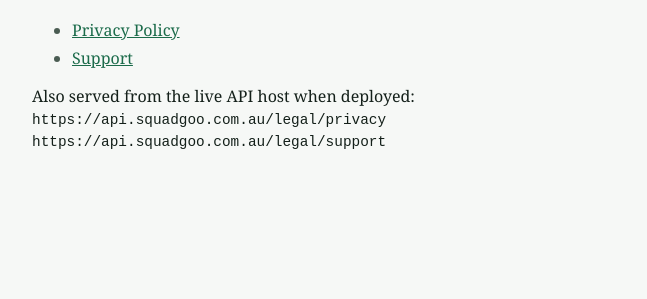
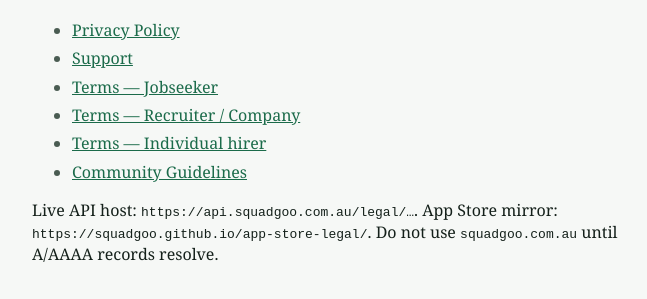
Before and after one commit to SQUADGOO/app-store-legal, a plain HTML site: page index.html in a window 1280 px wide. Shown: the part 107-406 px from the top of the page, without its empty margins (288-935 px from the left). Drawn offline with Linux system fonts and the light colour scheme.

Commit message:
Point Support to live API privacy URL; clarify DNS note

```diff
--- a/index.html
+++ b/index.html
@@ -7,9 +7,9 @@
   <style>
     body { margin: 0; font-family: Georgia, serif; background: #f6f8f6; color: #14201a; }
     main { max-width: 40rem; margin: 0 auto; padding: 2.5rem 1.25rem; }
+    .draft { display: inline-block; padding: 0.45rem 0.7rem; border: 1px solid #e0b86a; background: #fff8e8; color: #7a4a00; font-family: "Segoe UI", sans-serif; font-size: 0.8rem; font-weight: 600; }
     a { color: #1b6b4a; }
     li { margin: 0.4rem 0; color: #4a5c52; }
-    code { font-family: ui-monospace, monospace; font-size: 0.9em; }
   </style>
 </head>
 <body>
@@ -18,11 +18,12 @@
     <ul>
       <li><a href="./privacy.html">Privacy Policy</a></li>
       <li><a href="./support.html">Support</a></li>
+      <li><a href="./terms/jobseeker.html">Terms — Jobseeker</a></li>
+      <li><a href="./terms/recruiter.html">Terms — Recruiter / Company</a></li>
+      <li><a href="./terms/individual.html">Terms — Individual hirer</a></li>
+      <li><a href="./community-guidelines.html">Community Guidelines</a></li>
     </ul>
-    <p>Also served from the live API host when deployed:<br />
-      <code>https://api.squadgoo.com.au/legal/privacy</code><br />
-      <code>https://api.squadgoo.com.au/legal/support</code>
-    </p>
+    <p>Live API host: <code>https://api.squadgoo.com.au/legal/…</code>. App Store mirror: <code>https://squadgoo.github.io/app-store-legal/</code>. Do not use <code>squadgoo.com.au</code> until A/AAAA records resolve.</p>
   </main>
 </body>
 </html>
```
Also changed, not shown: privacy.html (+4 -2 lines), support.html (+2 -1 lines).
